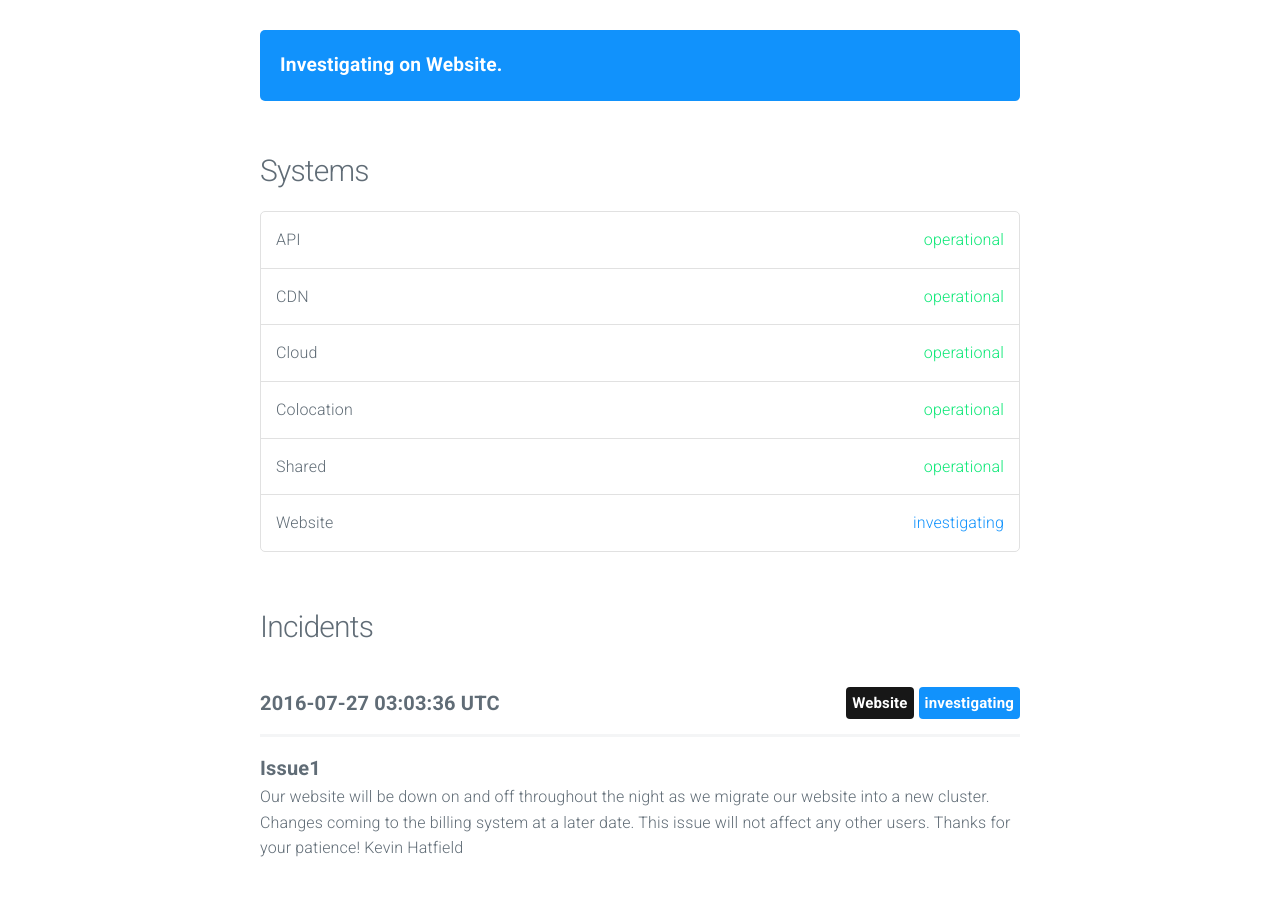
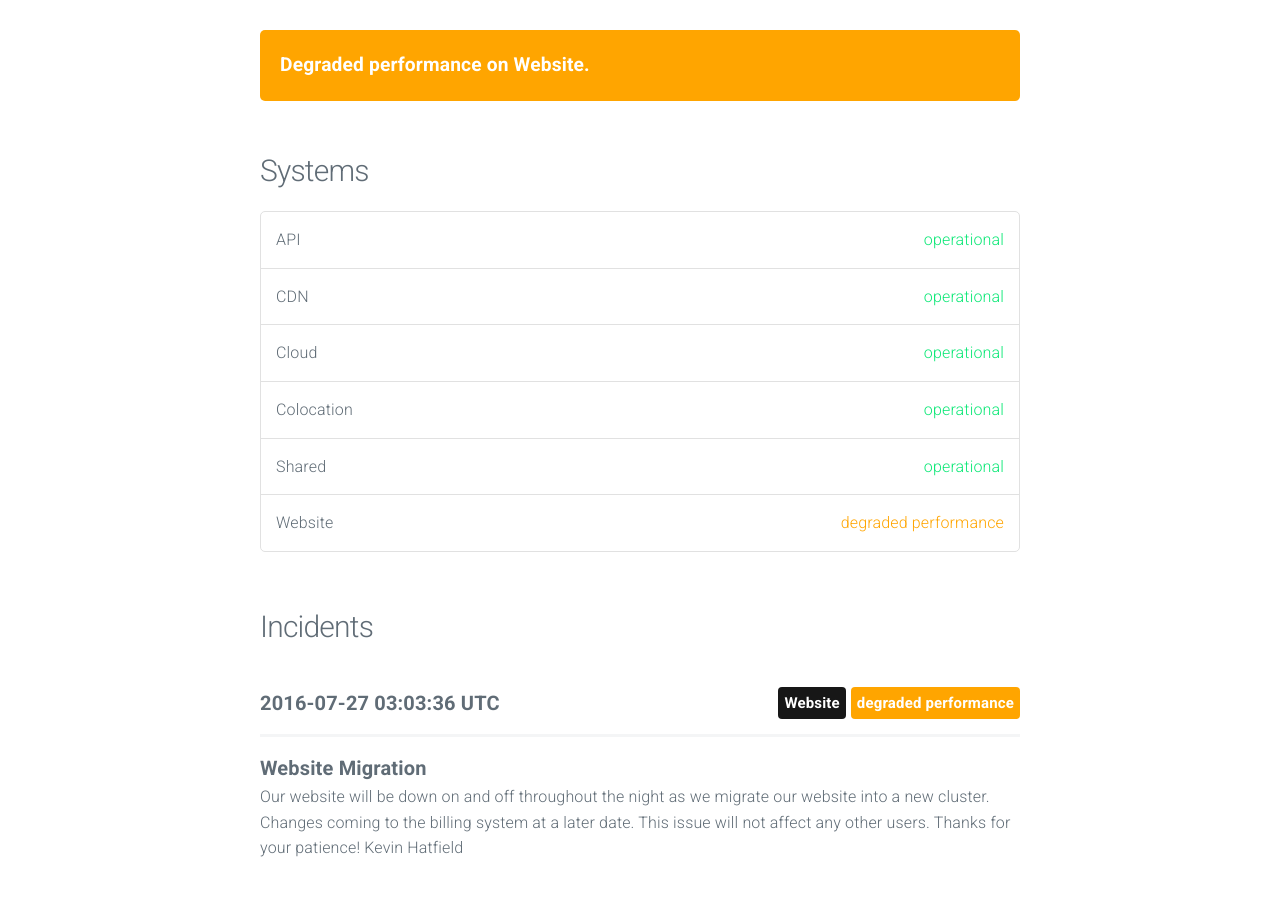
Before and after one commit to Cloudxtreme/status, a plain HTML site: page index.html in a window 1280 px wide. Shown: the part 55-952 px from the top of the page. Drawn offline with nearby package versions, Linux system fonts and the light colour scheme.

Commit message:
update index

```diff
--- a/index.html
+++ b/index.html
@@ -32,8 +32,8 @@
 			<section class="container" id="main">
 
 
-					<div class="panel investigating">
-						Investigating on Website.
+					<div class="panel degraded performance">
+						Degraded performance on Website.
 					</div>
 
 
@@ -62,7 +62,7 @@
 					</li>
 
 					<li>
-						Website <span class="status investigating">investigating</span>
+						Website <span class="status degraded performance">degraded performance</span>
 					</li>
 
 				</ul>
@@ -74,14 +74,14 @@
 						<span class="date">2016-07-27 03:03:36 UTC</span>
 
 
-							<span class="label investigating float-right">investigating</span>
+							<span class="label degraded performance float-right">degraded performance</span>
 
 
 							<span class="label system float-right">Website</span>
 
 						<hr/>
 
-						<span class="title">Issue1</span>
+						<span class="title">Website Migration</span>
 						<p>Our website will be down on and off throughout the night as we migrate our website into a new cluster. Changes coming to the billing system at a later date. This issue will not affect any other users.
 
 Thanks for your patience!
```
